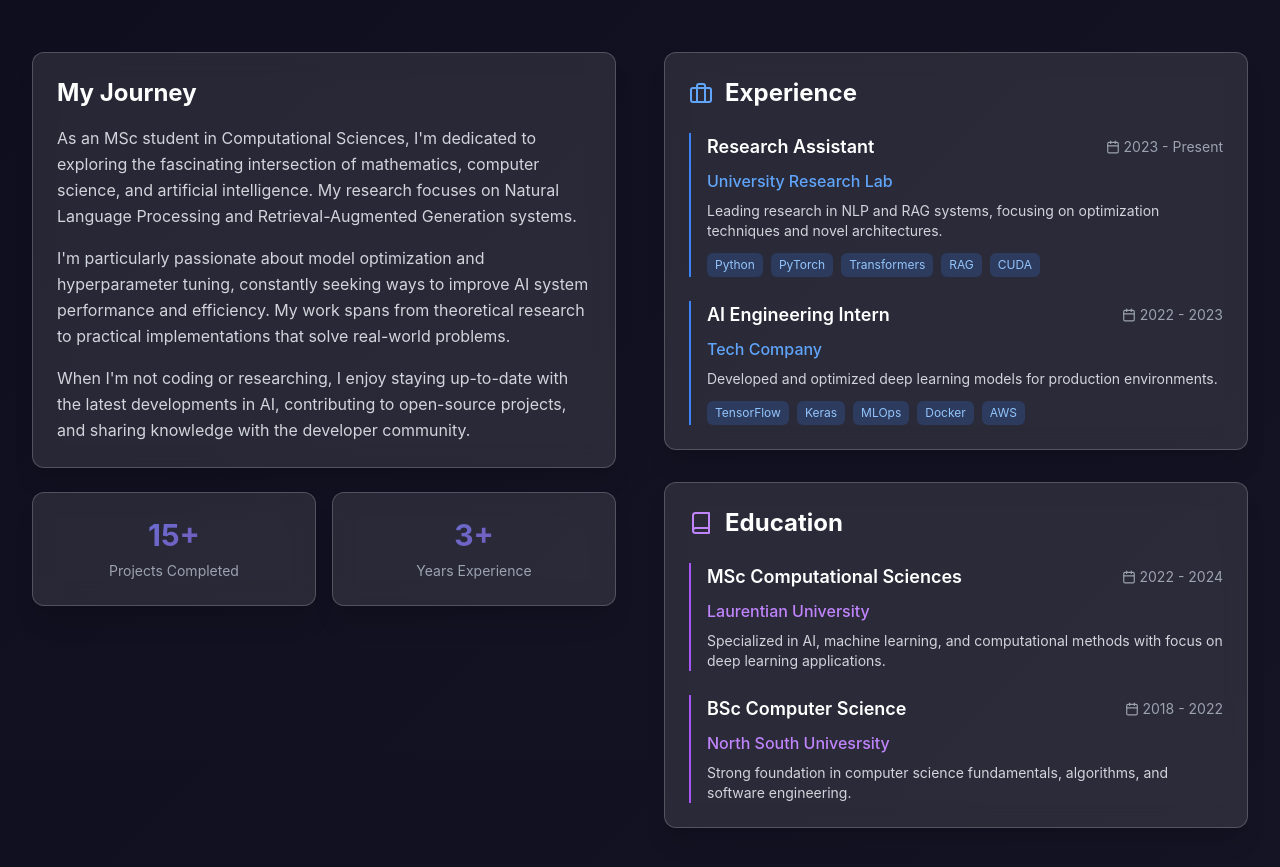
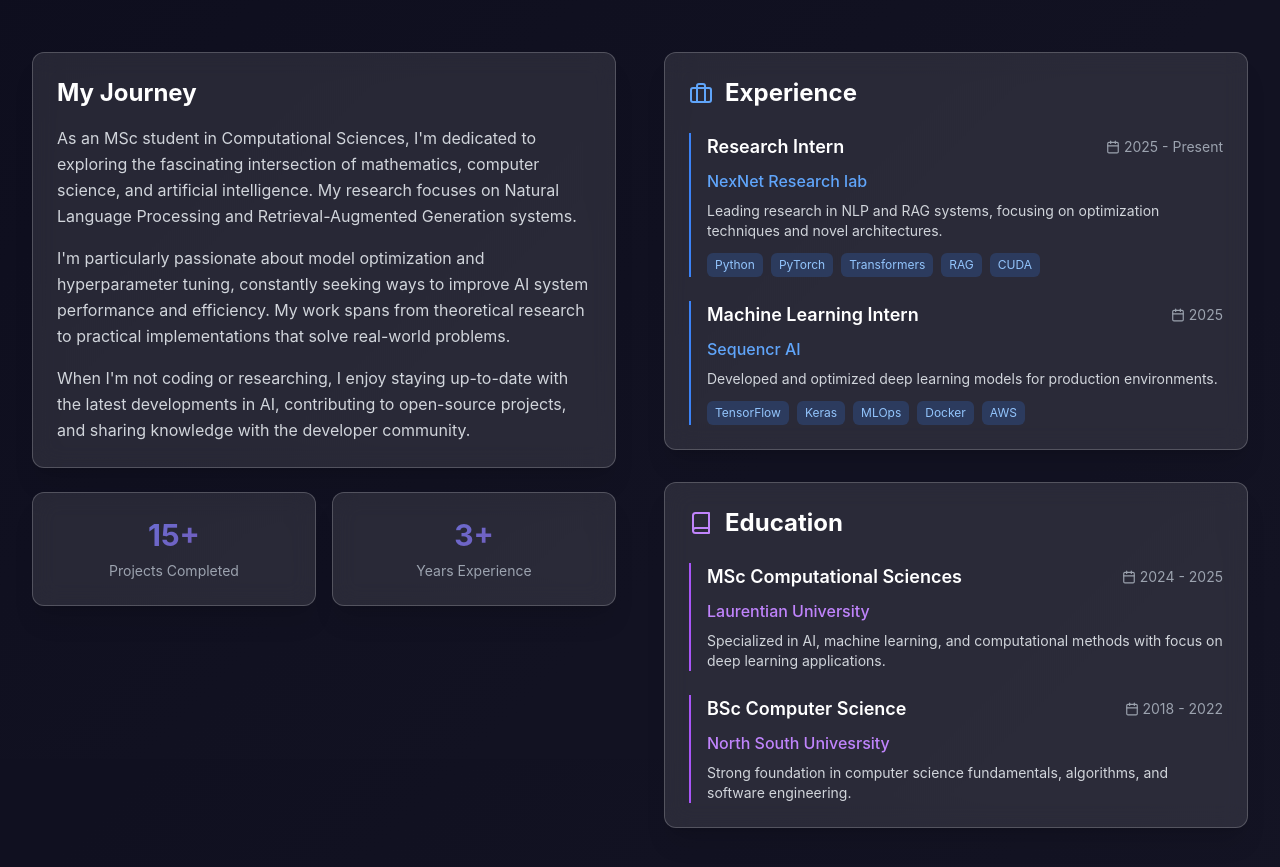
Before and after one commit to niloy37/portfolio, a Next.js app: page / in a window 1280 px wide. Shown: the part 1020-1887 px from the top of the page. Built offline with nearby package versions, Linux system fonts and the light colour scheme.

Commit message:
Update experience section with new roles

```diff
--- a/data/personal.ts
+++ b/data/personal.ts
@@ -29,16 +29,16 @@ export const personalInfo = {
 
 export const experience = [
   {
-    title: "Research Assistant",
-    company: "University Research Lab",
-    period: "2023 - Present",
+    title: "Research Intern",
+    company: "NexNet Research lab",
+    period: "2025 - Present",
     description: "Leading research in NLP and RAG systems, focusing on optimization techniques and novel architectures.",
     technologies: ["Python", "PyTorch", "Transformers", "RAG", "CUDA"]
   },
   {
-    title: "AI Engineering Intern",
-    company: "Tech Company",
-    period: "2022 - 2023",
+    title: "Machine Learning Intern",
+    company: "Sequencr AI",
+    period: "2025",
     description: "Developed and optimized deep learning models for production environments.",
     technologies: ["TensorFlow", "Keras", "MLOps", "Docker", "AWS"]
   }
@@ -48,7 +48,7 @@ export const education = [
   {
     degree: "MSc Computational Sciences",
     school: "Laurentian University", // Update with your university
-    period: "2022 - 2024",
+    period: "2024 - 2025",
     description: "Specialized in AI, machine learning, and computational methods with focus on deep learning applications."
   },
   {
```
